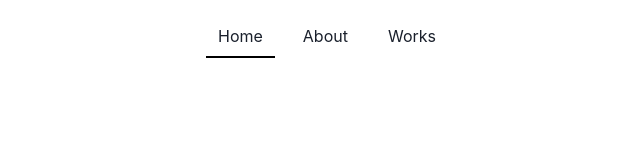
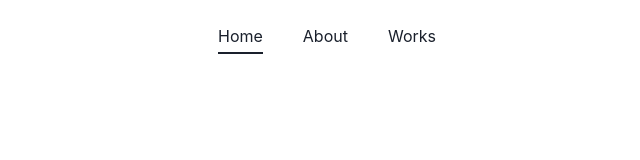
Before and after one commit to n4ff4h/naffah.me, a Next.js app: page / in a window 1280 px wide. Shown: the top 160 px of the page, without its empty margins (313-953 px from the left). Built offline with nearby package versions, Linux system fonts and the light colour scheme.

Commit message:
feat: Link border replaced with a box with border
Box border has a ScaleFade animation on enter or exit states

```diff
--- a/components/navbar.js
+++ b/components/navbar.js
@@ -1,4 +1,4 @@
-import { Flex, Link } from "@chakra-ui/react";
+import { Box, Flex, Link, ScaleFade } from "@chakra-ui/react";
 import { useRouter } from "next/router";
 import NextLink from "next/link";
 
@@ -7,17 +7,16 @@ function NavItem({ children, href }) {
   const active = router.asPath === href;
 
   return (
-    <NextLink href={href} passHref>
-      <Link
-        px={3}
-        py={2}
-        mx={2}
-        style={{ textDecoration: "none" }}
-        borderBottom={active ? "2px solid black" : undefined}
-      >
-        {children}
-      </Link>
-    </NextLink>
+    <>
+      <NextLink href={href} passHref>
+        <Link px={3} pt={2} mx={2} style={{ textDecoration: "none" }}>
+          {children}
+          <ScaleFade initialScale={0.9} in={active}>
+            <Box width="full" border="solid 1px" mt={1}></Box>
+          </ScaleFade>
+        </Link>
+      </NextLink>
+    </>
   );
 }
 
```
